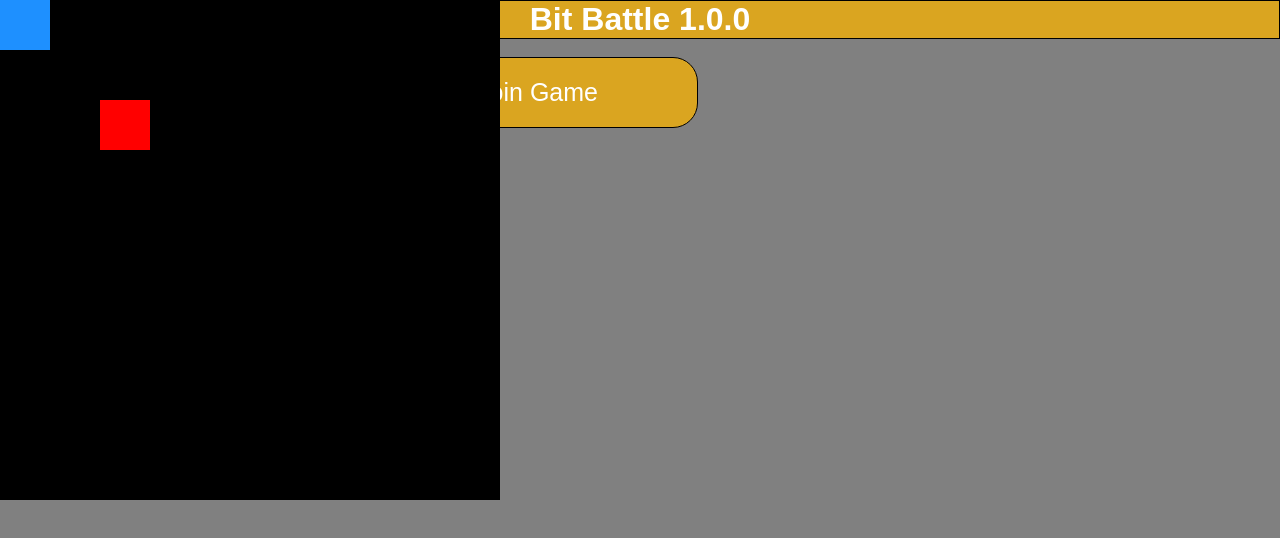
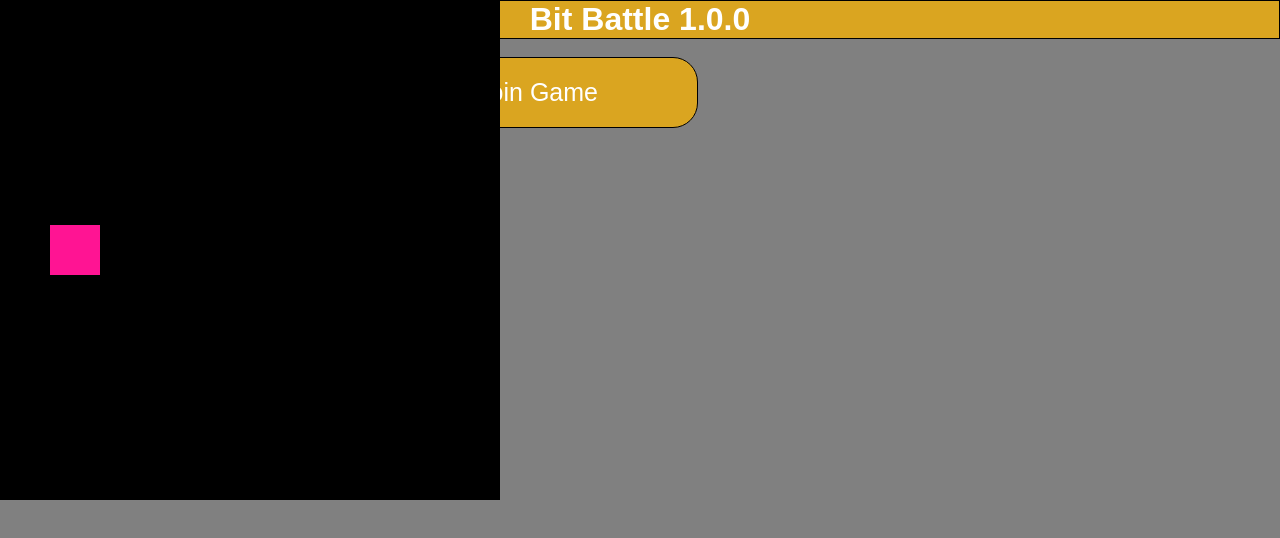
Before and after one commit to RebeccaFritz/SWE-Project-2025, a React (Vite) app in the folder client/: page / in a window 1280 px wide. Shown: the top 538 px of the page. Built offline with nearby package versions, Linux system fonts and the light colour scheme; no server answers.

Commit message:
reverted DOM gamestate rendering

```diff
--- a/client/App.js
+++ b/client/App.js
@@ -1,9 +1,5 @@
 import React, { useEffect, useState } from 'react'
 import Game from "./game/Game";
-import RenderGameState from "./game/RenderGameState";
-import {GameState} from "./game/GameState";
-import {Player} from "./game/GameState";
-
 
 // make the article component
 function MenuButton({value}){
@@ -479,14 +475,12 @@ export default function App() {
         };
     }, []);
 
-    const gs = new GameState(new Player([0,0], 10), new Player([100,100], 10), [])
-
     return (
         // display the client UI
 
         <div>
             <HomeScreen message={message} />
-            <RenderGameState GameState={gs}/>
+            <Game />
         </div>
     );
 }
--- a/client/game/Game.jsx
+++ b/client/game/Game.jsx
@@ -1,6 +1,5 @@
 import "./game.css";
 import { useEffect } from "react";
-import "./GameState";
 
 /**
  * Generates a set of evenly spaced x values to be used as the possible x values of the player.
@@ -11,14 +10,15 @@ import "./GameState";
  */
 function generatePositions(n, board_width, player_width) {
     let positions = [];
+
     let pos = board_width / (n + 1) - player_width / 2;
 
     for (let i = 1; i <= n; i++) {
         positions.push(pos * i);
     }
+
     return positions;
 }
-
 
 /**
  * Renders a game.
--- a/client/game/GameState.jsx
+++ /dev/null
@@ -1,41 +0,0 @@
-/**
- * Represents a game's state.
- * @param {Player} player1
- * @param {Player} player1
- * @param {Target[]} player1
- */
-export class GameState {
-    constructor(player1, player2, targets) {
-        this.player1 = player1;
-        this.player2 = player2;
-        this.targets = targets;
-    }
-}
-
-
-/**
- * Represents a player's state.
- * @param {[number, number]} position
- * @param {number} health
- */
-export class Player {
-    constructor(position, health) {
-        this.position = position;
-        this.health = health;
-    }
-}
-
-
-/**
- * Represents a target's state.
- * @param {[number, number]} position
- * @param {number} velocity
- * @param {boolean} isEnabled
- */
-class Target {
-    constructor(position, velocity, isEnabled) {
-        this.position = position;
-        this.velocity = velocity;
-        this.isEnabled = isEnabled;
-    }
-}
--- a/client/game/RenderGameState.jsx
+++ /dev/null
@@ -1,29 +0,0 @@
-import "./GameState";
-import { useEffect } from "react";
-import "./game.css";
-
-/**
- * Given a game state, renders it.
- * @param {GameState} GameState
- * @constructor
- */
-export default function RenderGameState({GameState}){
-    useEffect(() => {
-        const p1 = document.querySelector(".player");
-        p1.style.left = GameState.player1.position[0] + "px";
-        p1.style.top = GameState.player1.position[1] + "px";
-        console.log(GameState.player1.position[0]);
-
-        const p2 = document.querySelector(".a");
-        p2.style.left = GameState.player2.position[0] + "px";
-        p2.style.top = GameState.player2.position[1] + "px";
-        console.log(GameState.player2.position[0]);
-    }, []);
-
-    return (
-        <div className="board">
-            <div className="player"></div>
-            <div className="a"></div>
-        </div>
-    );
-}
--- a/client/game/game.css
+++ b/client/game/game.css
@@ -15,17 +15,9 @@
 }
 
 .player{
-    background-color: dodgerblue;
+    background-color: deeppink;
     height: 50px;
     width: 50px;
     position: absolute;
     left: 50px;
 }
-
-.a{
-    background-color: red;
-    height: 50px;
-    width: 50px;
-    position: absolute;
-    left: 50px;
-}
```
